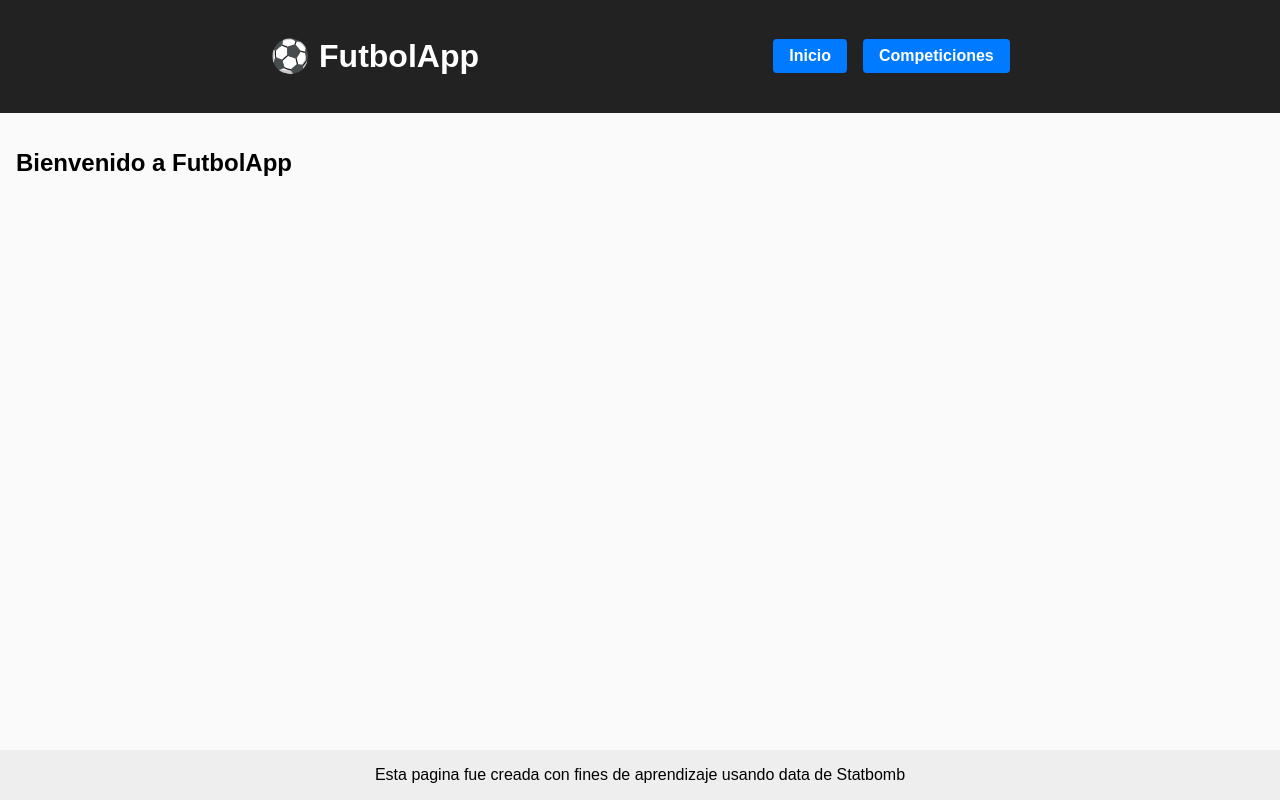
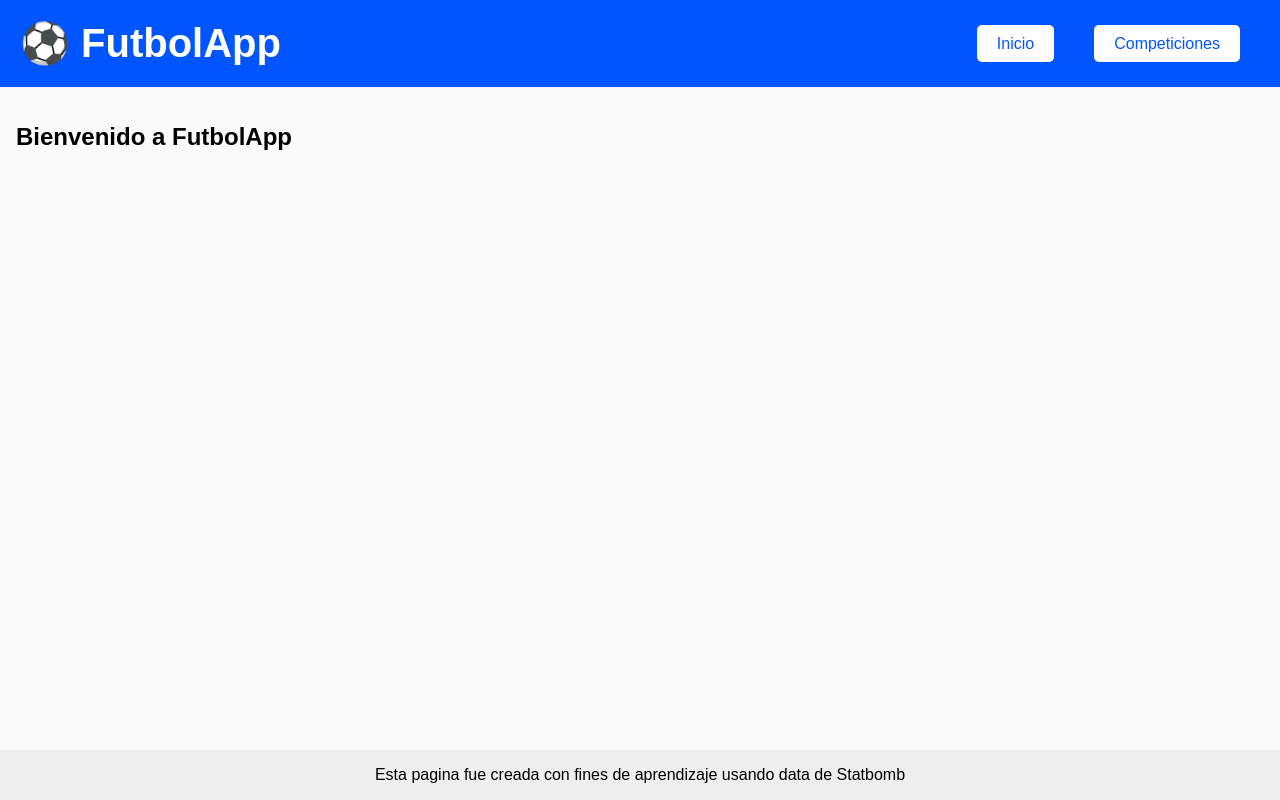
Before and after one commit to DR-Barros/futbol, a React (Vite) app in the folder frontend/: page / in a window 1280 px wide. Built offline with nearby package versions, Linux system fonts and the light colour scheme.

Commit message:
STYLE: se arreglaron temas esteticos del header y de manejo de errores

```diff
--- /dev/null
+++ b/frontend/src/components/Header.css
@@ -0,0 +1,46 @@
+.header{
+    background-color: #0055ff;
+    padding: 20px;
+    text-align: center;
+}
+.header h1{
+    color: white;
+    font-size: 2.5em;
+    margin: 0;
+}
+.header-nav{
+
+    flex-direction: row;
+    gap: "1rem";
+    list-style: none;
+    padding: 0;
+    margin: 0;
+}
+.header-nav-item{
+    display: inline-block;
+    margin: 10px;
+}
+.header-button{
+    background-color: #fff;
+    border: none;
+    border-radius: 5px;
+    color: #0055ff;
+    cursor: pointer;
+    font-size: 1em;
+    padding: 10px 20px;
+    text-decoration: none;
+    transition: background-color 0.3s ease;
+    margin: 10px;
+}
+.header-button:hover{
+    background-color: #e0e0e0;
+}
+
+@media screen and (min-width: 600px) {
+    .header{
+        display: flex;
+        flex-direction: row;
+        justify-content: space-between;
+        align-items: center;
+    }
+}
--- a/frontend/src/components/Header.tsx
+++ b/frontend/src/components/Header.tsx
@@ -1,14 +1,14 @@
 import { Link } from "react-router-dom";
+import "./Header.css";
 
 const Header = () => {
   return (
-    <header style={styles.header}>
+    <header className="header">
       <h1>⚽ FutbolApp</h1>
       <nav>
-        <ul style={styles.nav}>
-          <li><Link to="/" style={styles.linkButton}>Inicio</Link></li>
-          <li><Link to="/competitions" style={styles.linkButton}>Competiciones</Link></li>
-          {/* Agrega más enlaces si necesitas */}
+        <ul className="header-nav">
+          <li className="header-nav-item"><Link to="/" className="header-button">Inicio</Link></li>
+          <li className="header-nav-item"><Link to="/competitions" className="header-button">Competiciones</Link></li>
         </ul>
       </nav>
     </header>
@@ -16,19 +16,6 @@ const Header = () => {
 };
 
 const styles = {
-  header: {
-    padding: "1rem",
-    backgroundColor: "#222",
-    color: "white",
-    display: "flex",
-    justifyContent: "space-evenly",
-    alignItems: "center",
-  },
-  nav: {
-    display: "flex",
-    gap: "1rem",
-    listStyle: "none",
-  },
   linkButton: {
     display: "inline-block",
     padding: "0.5rem 1rem",
--- a/frontend/src/pages/Matches/MatchesPage.tsx
+++ b/frontend/src/pages/Matches/MatchesPage.tsx
@@ -43,15 +43,41 @@ const MatchesPage = () => {
       .catch((err) => {
         console.error("Error loading matches:", err);
         setMatches([]);
-        setError("Error loading matches");
+        setError("No hay partidos disponibles");
         setLoading(false);
       });
   }
   , [competitionId, seasonId]);
 
   if (loading) return <p>Cargando partidos...</p>;
-  if (error) return <p style={{ color: "red" }}>{error}</p>;
-  if (!matches || matches.length === 0) return <p>No hay partidos disponibles</p>;
+  if (error) return(
+    <div>
+      <button
+        onClick={() => {
+          console.log("Navigating to competitions");
+          navigate("/competitions");
+        }}
+        style={{ padding: "0.5rem 1rem", backgroundColor: "#007BFF", color: "#fff", border: "none", borderRadius: "4px" }}
+      >
+        Volver
+      </button>
+      <p style={{ color: "red" }}>{error}</p>
+    </div>
+  )
+  if (!matches || matches.length === 0) return (
+    <div>
+      <button
+        onClick={() => {
+          console.log("Navigating to competitions");
+          navigate("/competitions");
+        }}
+        style={{ padding: "0.5rem 1rem", backgroundColor: "#007BFF", color: "#fff", border: "none", borderRadius: "4px" }}
+      >
+        Volver
+      </button>
+      <p>No se encontraron partidos para esta competición.</p>
+    </div>
+  )
   return (
     <div>
       <button
```
